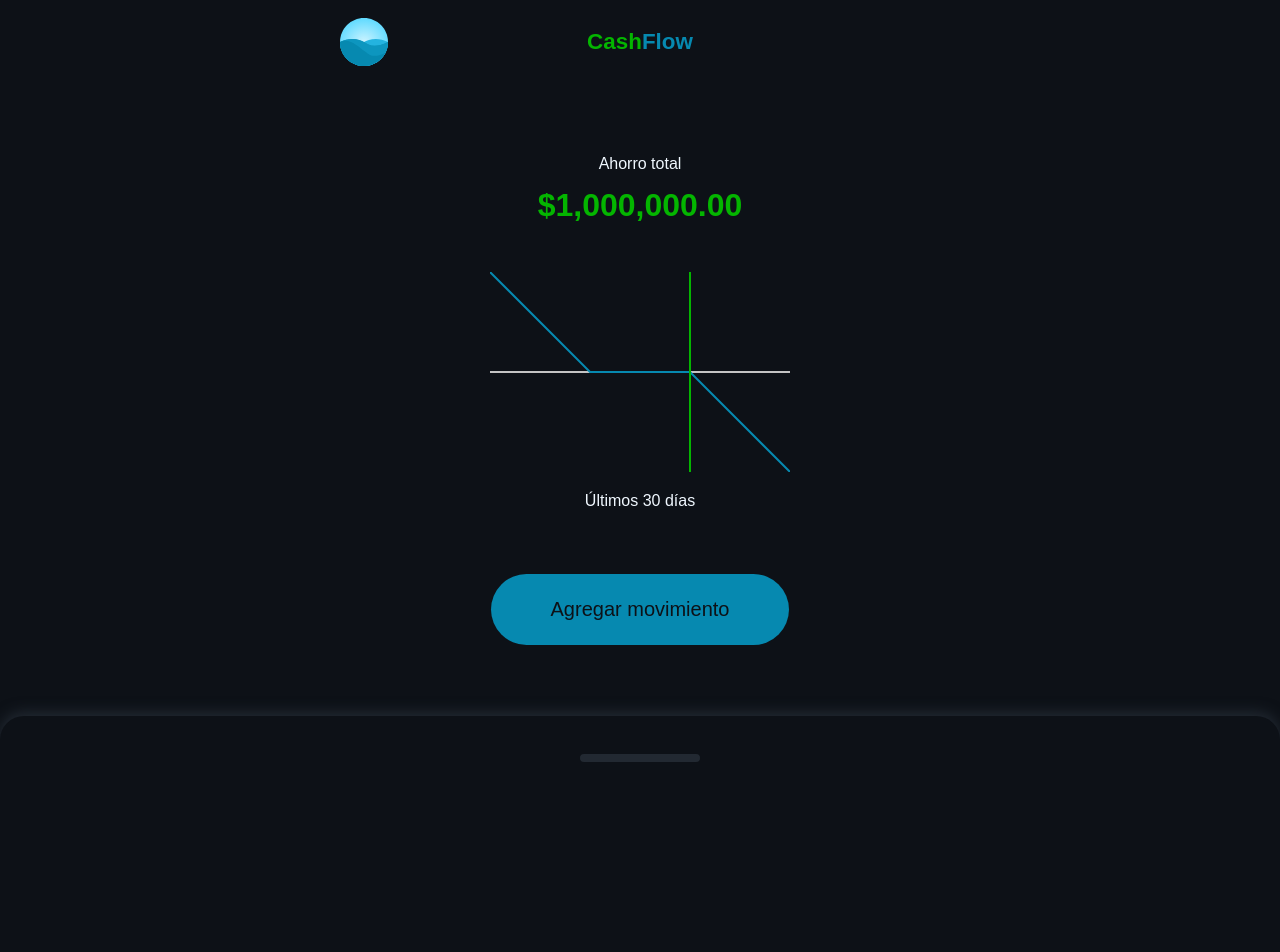
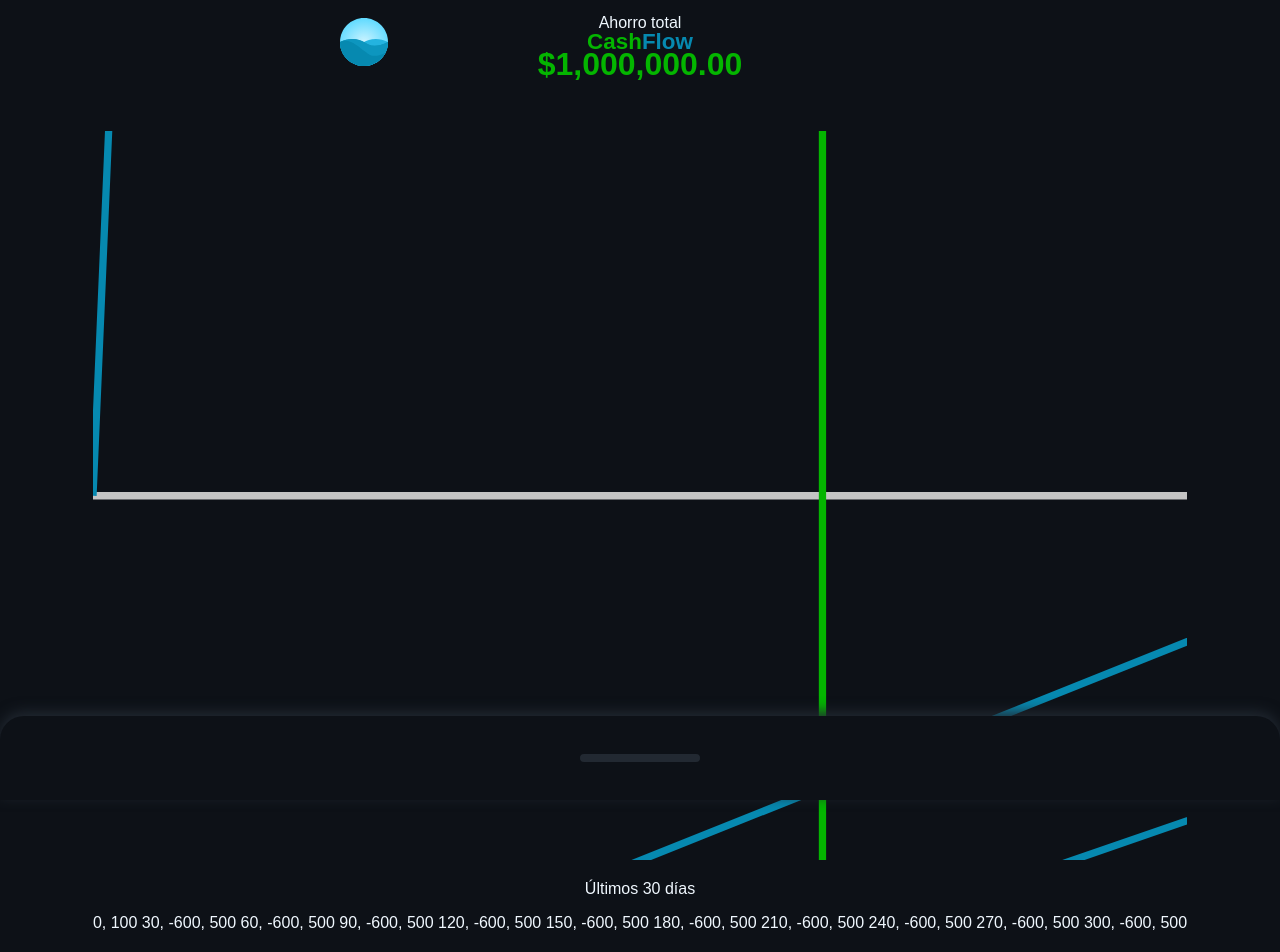
Before and after one commit to AdrianGerman/cashflow-vue3, a Vue app: page / in a window 1280 px wide. Shown: the top 952 px of the page. Before the commit the page ends 800 px from the top, so only its background shows below. Built offline with nearby package versions, Linux system fonts and the light colour scheme.

Commit message:
add coords in x

```diff
--- a/src/components/Home.vue
+++ b/src/components/Home.vue
@@ -11,7 +11,7 @@
         :amount="amount"
       >
         <template #graphic>
-          <Graphic />
+          <Graphic :amounts="amounts" />
         </template>
         <template #action>
           <Action />
@@ -45,6 +45,7 @@
     return {
       label: null,
       amount: null,
+      amounts: [100, 200, 500, 200, -400, -600, -300, 0, 300, 500],
       movements: [
         {
           id: 0,
--- a/src/components/Resume/Graphic.vue
+++ b/src/components/Resume/Graphic.vue
@@ -13,7 +13,7 @@
         fill="none"
         stroke="#0689B0"
         stroke-width="2"
-        points="0,0 100,100 200,100 300,200"
+        :points="points"
       />
       <line
         stroke="#04b500"
@@ -25,8 +25,41 @@
       />
     </svg>
     <p>Últimos 30 días</p>
+    <div>{{ points }}</div>
   </div>
 </template>
+
+<script setup>
+import { toRefs, defineProps, computed } from "vue";
+
+const props = defineProps({
+  amounts: {
+    type: Array,
+    default: () => [],
+  },
+});
+
+const { amounts } = toRefs(props);
+
+const amountToPixels = () => {
+  const min = Math.min(...amounts.value);
+  const max = Math.max(...amounts.value);
+
+  return `${min}, ${max}`;
+};
+
+const points = computed(() => {
+  const total = amounts.value.length;
+  return Array(total)
+    .fill(100)
+    .reduce((points, amount, i) => {
+      const x = (300 / total) * (i + 1);
+      const y = amountToPixels(amount);
+      console.log(y);
+      return `${points} ${x}, ${y}`;
+    }, "0, 100");
+});
+</script>
 
 <style scoped>
 svg {
```
